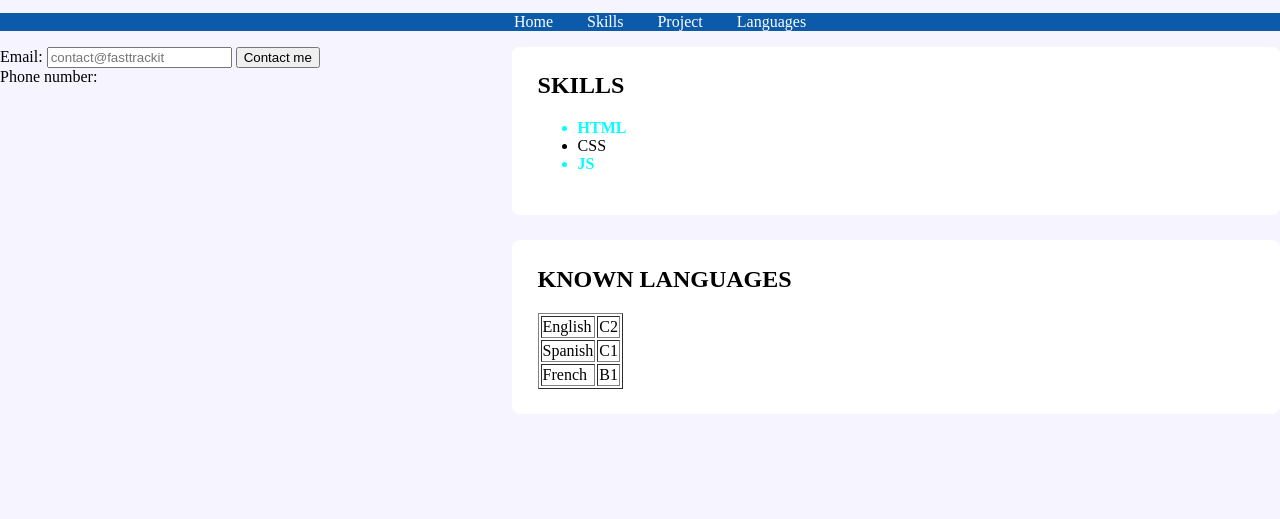
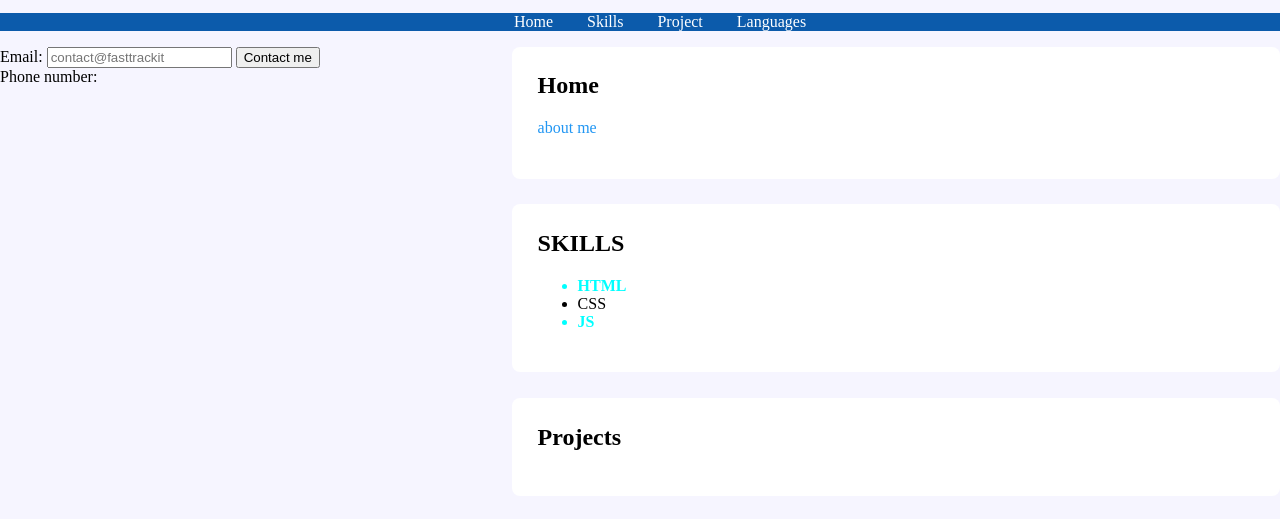
Before and after one commit to apidmaliski/apidmaliski.github.io, a plain HTML site: page index.html in a window 1280 px wide. Shown: the part 194-713 px from the top of the page. Drawn offline with Linux system fonts and the light colour scheme.

Commit message:
add home and projcts pages

```diff
--- a/index.html
+++ b/index.html
@@ -51,6 +51,12 @@
       </div>
 
       <div id="main">
+
+        <div class="page">
+          <h2>Home</h2>
+          <p>about me</p>
+        </div>
+
         <div class="page">
           <h2>SKILLS</h2>
           <ul>
@@ -58,6 +64,10 @@
             <li>CSS</li>
             <li class="favorite">JS</li>
           </ul>
+        </div>
+
+        <div class="page">
+          <h2>Projects</h2>
         </div>
 
         <div class="page">
```
